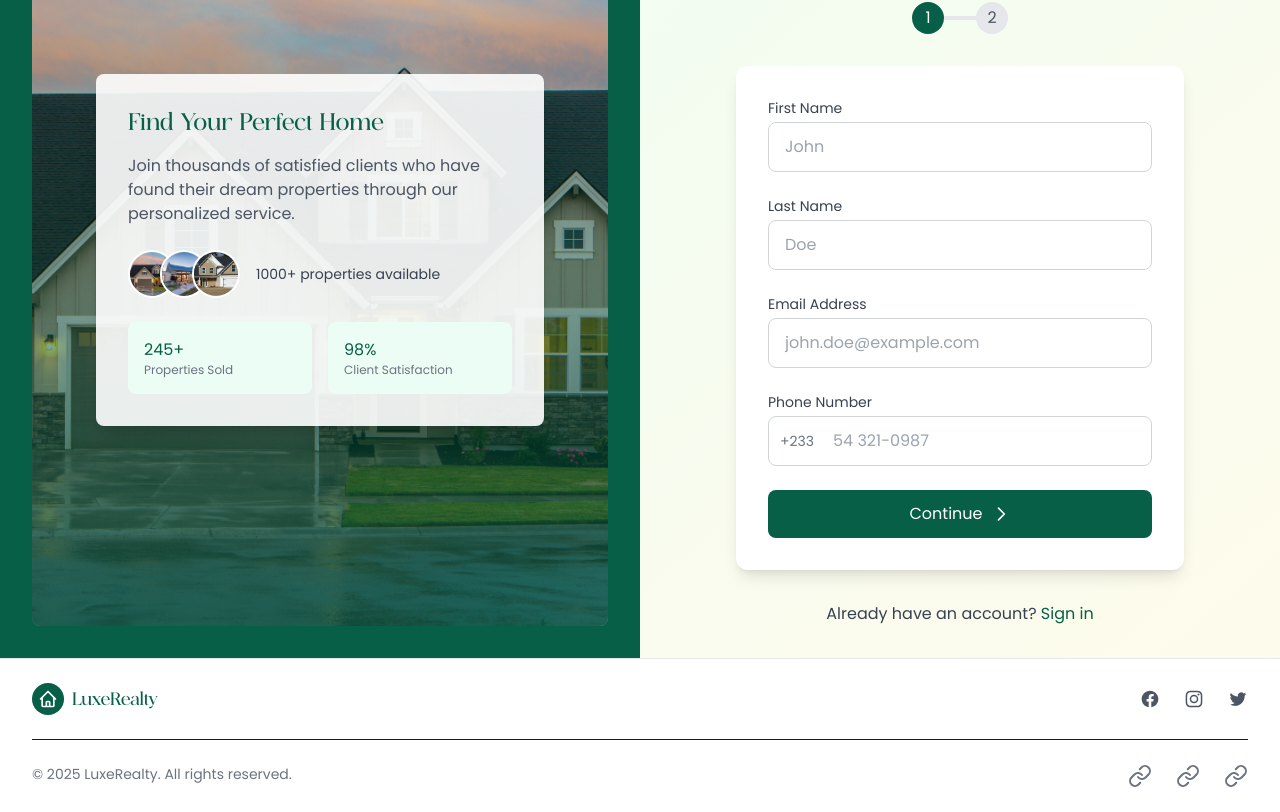
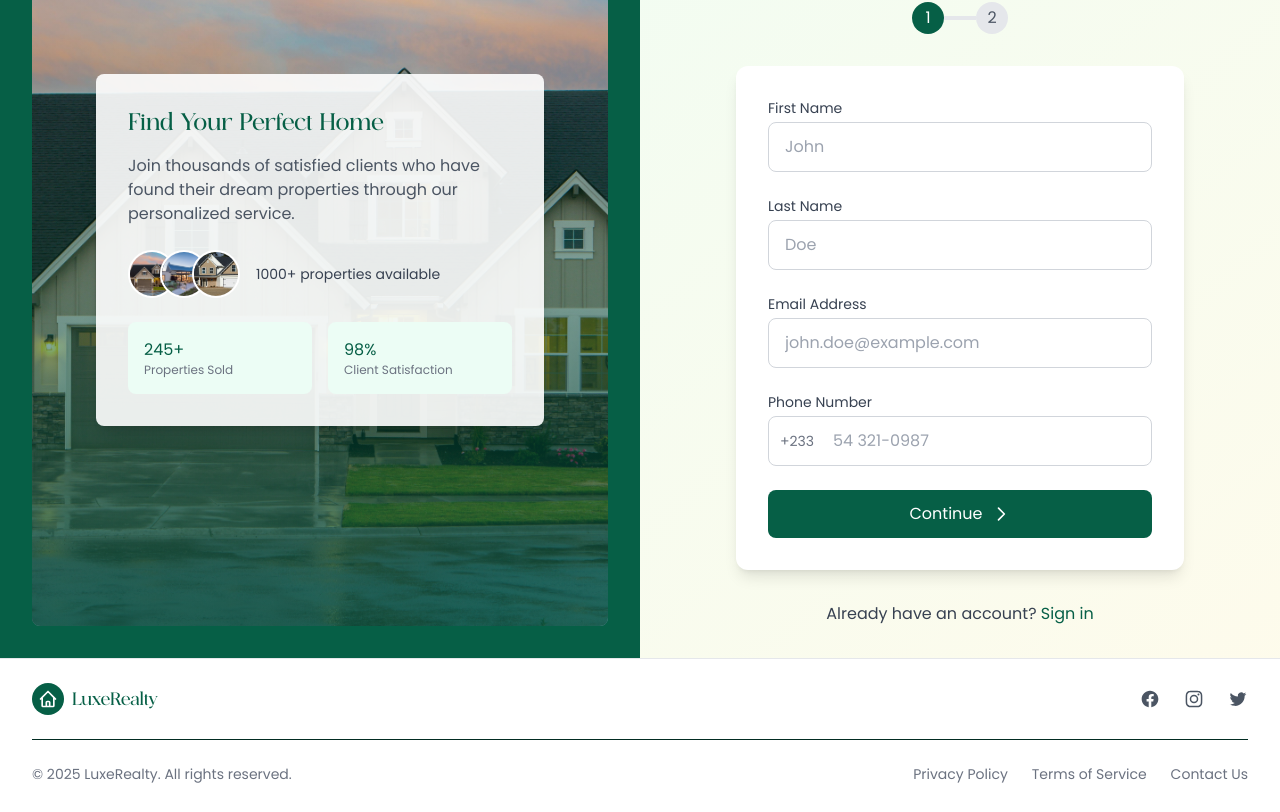
Before and after one commit to Boama17/Luxe-frontend, a Next.js app: page /signup in a window 1280 px wide. Shown: the part 230-1042 px from the top of the page. Built offline with nearby package versions, Linux system fonts and the light colour scheme.

Commit message:
footer-fix

```diff
--- a/src/app/sections/footer.tsx
+++ b/src/app/sections/footer.tsx
@@ -1,4 +1,4 @@
-import { Link } from 'lucide-react';
+import Link  from 'next/link';
 import React from 'react'
 
 interface FooterProps {
@@ -46,7 +46,7 @@ function Footer({ background = 'bg-white' }: FooterProps) {
             <div className="mt-4 md:mt-0 flex space-x-6">
               <Link href="/privacy-policy" className="text-sm text-gray-500 hover:text-emerald-800">Privacy Policy</Link>
               <Link href="/terms-of-service" className="text-sm text-gray-500 hover:text-emerald-800">Terms of Service</Link>
-              <Link href="#" className="text-sm text-gray-500 hover:text-emerald-800">Contact Us</Link>
+              <Link href="/contact" className="text-sm text-gray-500 hover:text-emerald-800">Contact Us</Link>
             </div>
           </div>
         </div>
```
